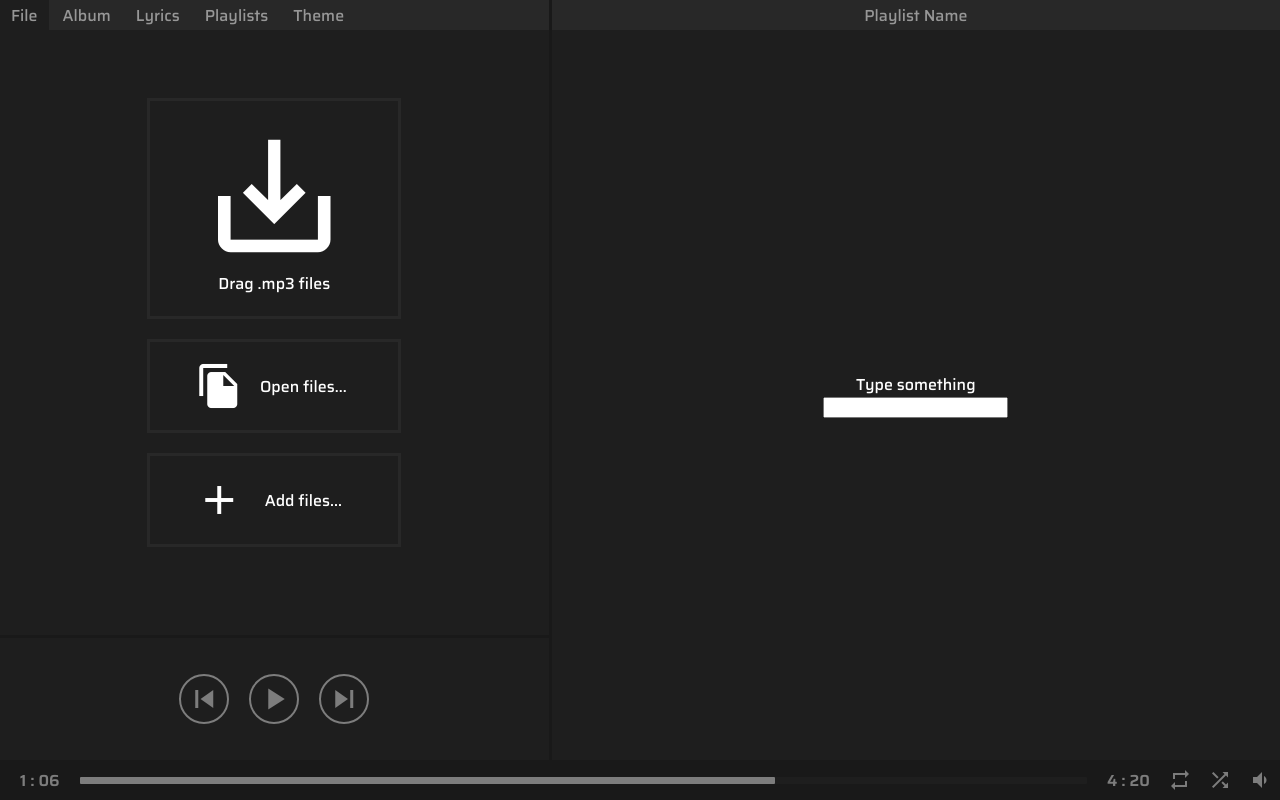
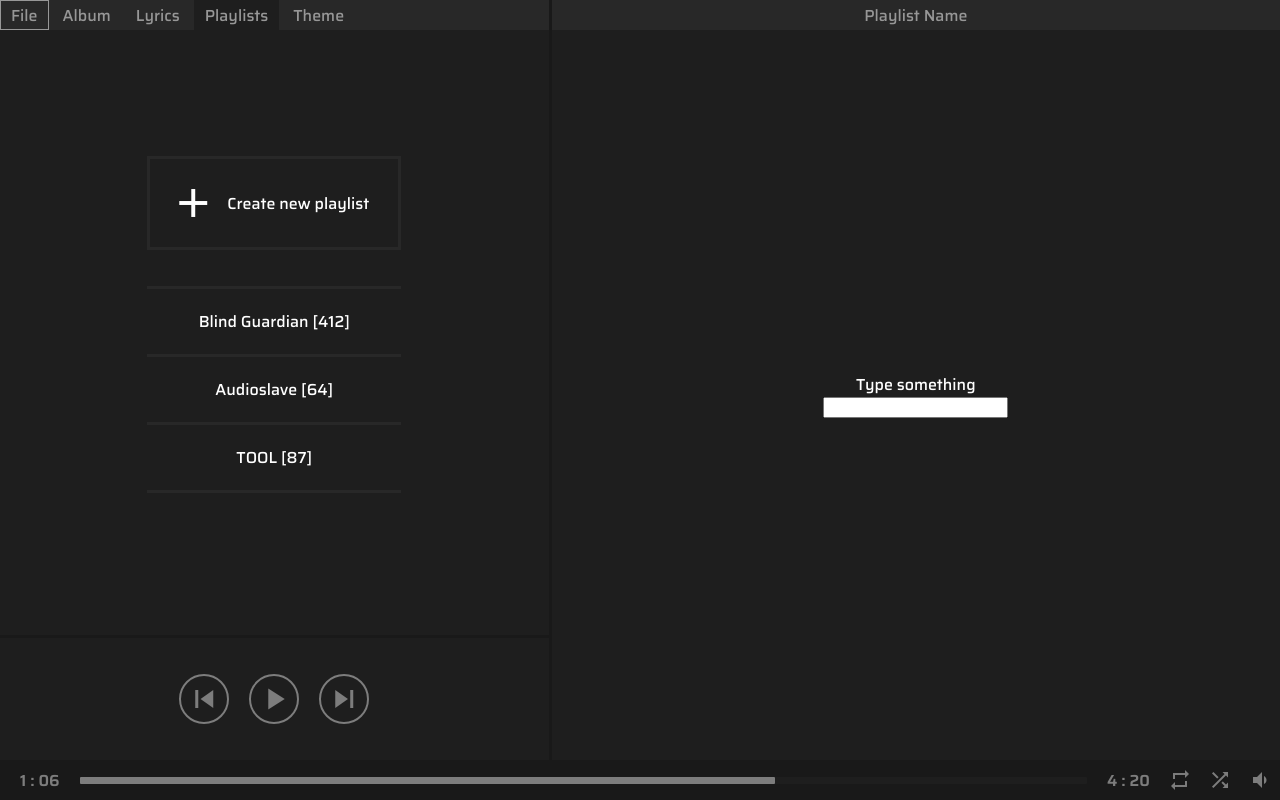
Before and after one commit to kamilmackow98/player, a React (Create React App) app: page / in a window 1280 px wide. Built offline with nearby package versions, Linux system fonts and the light colour scheme.

Commit message:
playlist tab

```diff
--- a/src/App.tsx
+++ b/src/App.tsx
@@ -5,13 +5,21 @@ import Navbar from "./components/Navbar";
 import React from "react";
 import "./sass/app.scss";
 
+/**
+ * TODO : add color text + icons in panes as the variable theme ($third)
+ */
+
 export const App = () => {
-  const [activeIndex, setIndex] = React.useState(0); /* initial index set to 0 - [File] */
+  const [activeIndex, setIndex] = React.useState(3); /* initial index set to 0 - [File] */
 
   /* change current index on click */
   const handleIndex = (index: any) => {
     setIndex(index);
   };
+
+  React.useEffect(() => {
+
+  })
 
   return (
     <div className="app">
--- a/src/components/LeftPane.tsx
+++ b/src/components/LeftPane.tsx
@@ -1,4 +1,4 @@
-import React from "react";
+import React, { MouseEvent, KeyboardEvent } from "react";
 
 interface Content {
   id: string;
@@ -41,6 +41,47 @@ const LeftPane = (props: Props) => {
     };
   });
 
+  const ulListRef = React.createRef<HTMLUListElement>(); // useRef<HTMLUListElement>(null)
+  const playlist_input = React.createRef<HTMLInputElement>();
+  const [playlistName, setPlaylistName] = React.useState("New Playlist");
+
+  let li = document.createElement("li");
+
+  /* on click [Create New Playlist] */
+  function new_playlist(e: MouseEvent) {
+    e.preventDefault();
+    let children = e.currentTarget.children as HTMLCollectionOf<HTMLElement>;
+    children[0].style["display"] = "none";
+    children[1].style["display"] = "none";
+    children[2].style["display"] = "initial";
+
+    ulListRef.current!.appendChild(li);
+    li.textContent = playlistName;
+  }
+
+  console.log("first log" + ulListRef);
+
+  /* fire on change */
+  function setName(name: string) {
+    // li.textContent = playlistName;
+    // setPlaylistName(name);
+    if(ulListRef.current && ulListRef.current.lastChild) {
+      ulListRef.current.lastChild.textContent = "1";
+    }
+    console.log(ulListRef);
+
+  }
+
+  /* on key press and if key pressed === Enter */
+  function addPlaylist(e: KeyboardEvent) {
+    // console.log(playlistName);
+
+    if (e.key === "Enter" && playlist_input.current!.value.length > 0) {
+      li.textContent = playlistName.trim();
+      // console.log(li.textContent);
+    }
+  }
+
   const index = props.index;
 
   return (
@@ -78,8 +119,36 @@ const LeftPane = (props: Props) => {
                 porro praesentium, laudantium possimus neque beatae laborum quia assumenda.
               </div>
             )}
-            {content.id === "playlists" && <div>Playlists</div>}
-            {content.id === "theme" && <div>Theme</div>}
+            {content.id === "playlists" && (
+              <div className="playlists__content">
+                <div
+                  className="new-playlist"
+                  onClick={e => {
+                    new_playlist(e);
+                  }}
+                >
+                  <i className="material-icons md-48">add</i>
+                  <div>Create new playlist</div>
+                  <input
+                    ref={playlist_input}
+                    onKeyPress={event => {
+                      addPlaylist(event);
+                    }}
+                    onChange={event => {
+                      setName(event.target.value);
+                    }}
+                    type="text"
+                    placeholder="Playlist name"
+                  />
+                </div>
+                <ul className="playlist__list" ref={ulListRef}>
+                  <li>Blind Guardian [412]</li>
+                  <li>Audioslave [64]</li>
+                  <li>TOOL [87]</li>
+                </ul>
+              </div>
+            )}
+            {content.id === "theme" && <div className="theme__content">Theme</div>}
           </div>
         ))}
       </div>
--- a/src/sass/left_pane.scss
+++ b/src/sass/left_pane.scss
@@ -42,6 +42,8 @@
   height: 100%;
   width: 100%;
 
+  // color: $third; // possible to add to the theme later
+
   &.show {
     display: flex;
   }
@@ -71,10 +73,11 @@
     align-items: center;
     display: flex;
 
+    margin-bottom: 20px;
+    padding: 20px;
+
     min-width: 200px;
     width: 50%;
-    padding: 20px;
-    margin-bottom: 20px;
 
     border: 3px solid lighten($primary, 4%);
     transition: all 200ms ease;
@@ -121,6 +124,7 @@
   top: 0;
 }
 
+/* lyrics container */
 #lyrics {
   .lyrics__content {
     height: 100%;
@@ -128,14 +132,92 @@
 
     min-width: 300px;
 
+    justify-content: center;
     align-items: center;
     text-align: center;
     display: flex;
   }
 }
 
+/* playlists container */
 #playlists {
-  border: 1px solid yellow;
+  .playlists__content {
+    height: 100%;
+    width: 100%;
+
+    justify-content: center;
+    flex-direction: column;
+    align-items: center;
+    display: flex;
+
+    .new-playlist {
+      justify-content: center;
+      align-items: center;
+      display: flex;
+
+      cursor: pointer;
+
+      min-width: 250px;
+      width: 50%;
+
+      border: 3px solid lighten($primary, 4%);
+      margin-bottom: 20px;
+      padding: 20px;
+
+      &:hover {
+        border: 3px solid $secondary;
+      }
+
+      i {
+        cursor: pointer;
+      }
+
+      div {
+        white-space: nowrap;
+        margin: 0 10px;
+      }
+
+      input {
+        display: none;
+      }
+    }
+
+    .playlist__list {
+      text-align: center;
+      list-style: none;
+
+      min-width: 250px;
+      width: 50%;
+
+      padding: 0;
+
+      li {
+        border-top: 3px solid lighten($primary, 4%);
+        transition: all 200ms ease;
+
+        overflow-wrap: break-word;
+        padding: 20px;
+
+        &:last-child {
+          border-bottom: 3px solid lighten($primary, 4%);
+          margin-bottom: 0;
+
+          &:hover {
+            border-bottom: 3px solid $secondary;
+          }
+        }
+
+        &:hover {
+          border-top: 3px solid $secondary;
+          background-color: $secondary;
+
+          & + li {
+            border-top: 3px solid $secondary;
+          }
+        }
+      }
+    }
+  }
 }
 
 #theme {
```
